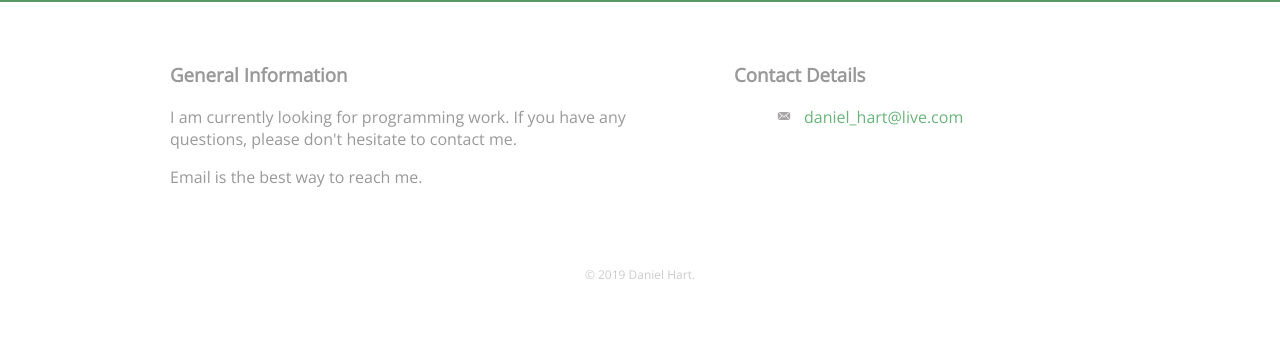
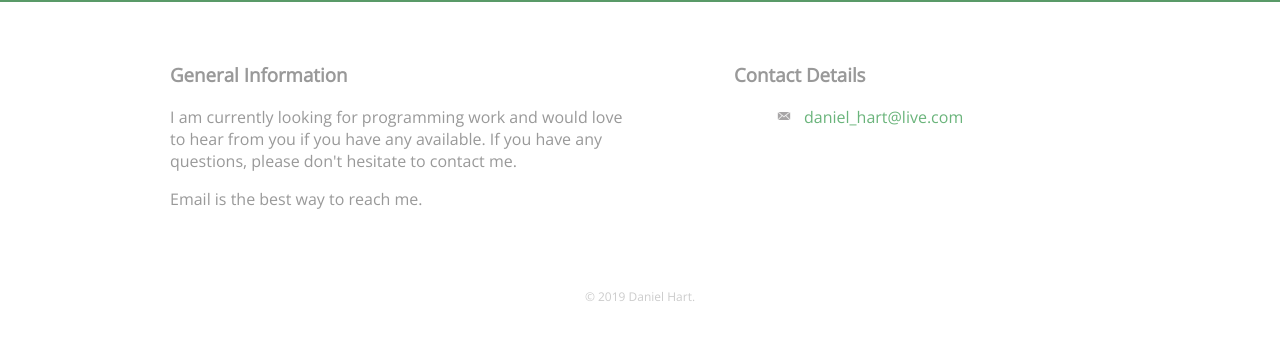
Before and after one commit to danielhart1414/Favorite-Animal-Showcase, a plain HTML site: page contact.html in a window 1280 px wide. Shown: the part 103-442 px from the top of the page. Drawn offline with nearby package versions, Linux system fonts and the light colour scheme.

Commit message:
Revised contact paragraph

```diff
--- a/contact.html
+++ b/contact.html
@@ -27,7 +27,7 @@
     <div id="wrapper">
       <section id="primary">
         <h3>General Information</h3>
-        <p>I am currently looking for programming work. If you have any questions, please don't hesitate to contact me.</p>
+        <p>I am currently looking for programming work and would love to hear from you if you have any available. If you have any questions, please don't hesitate to contact me.</p>
         <p> Email is the best way to reach me.</p>
       </section>
       <section id="secondary">
```
